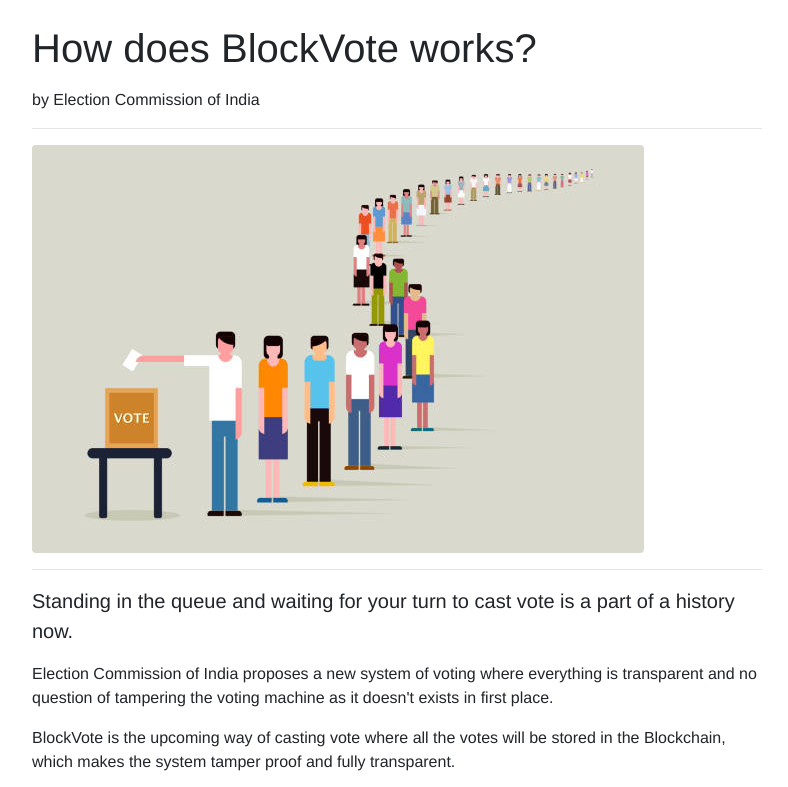
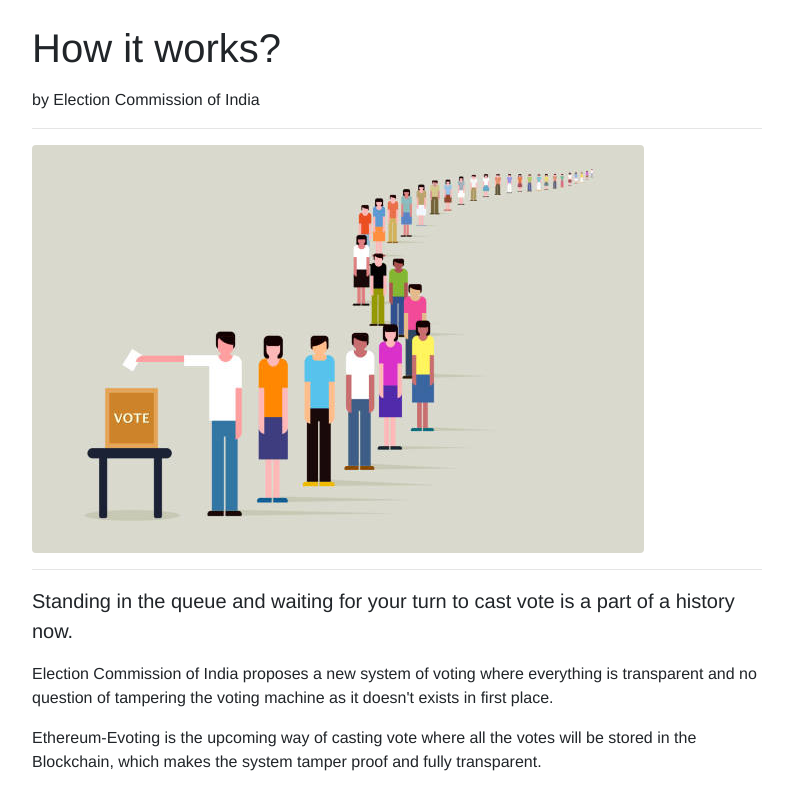
Before and after one commit to Anshul758/Ethereum_Evoting, a website: page src/how-it-works.html in a window 1280 px wide. Shown: the top 787 px of the page, without its empty margins (53-841 px from the left). Drawn offline with nearby package versions, Linux system fonts and the light colour scheme.

Commit message:
Update how-it-works.html

```diff
--- a/src/how-it-works.html
+++ b/src/how-it-works.html
@@ -24,7 +24,7 @@
       <div class="col-lg-8">
 
         <!-- Title -->
-        <h1 class="mt-4">How does BlockVote works?</h1>
+        <h1 class="mt-4">How it works?</h1>
 
         <!-- Author -->
         <p class="small">
@@ -45,7 +45,7 @@
         <p>Election Commission of India proposes a new system of voting where everything is transparent and no question
           of tampering the voting machine as it doesn't exists in first place.</p>
 
-        <p>BlockVote is the upcoming way of casting vote where all the votes will be stored in the Blockchain, which
+        <p>Ethereum-Evoting is the upcoming way of casting vote where all the votes will be stored in the Blockchain, which
           makes the system tamper proof and fully transparent.</p>
 
         <div class="alert alert-secondary" role="alert">
```
